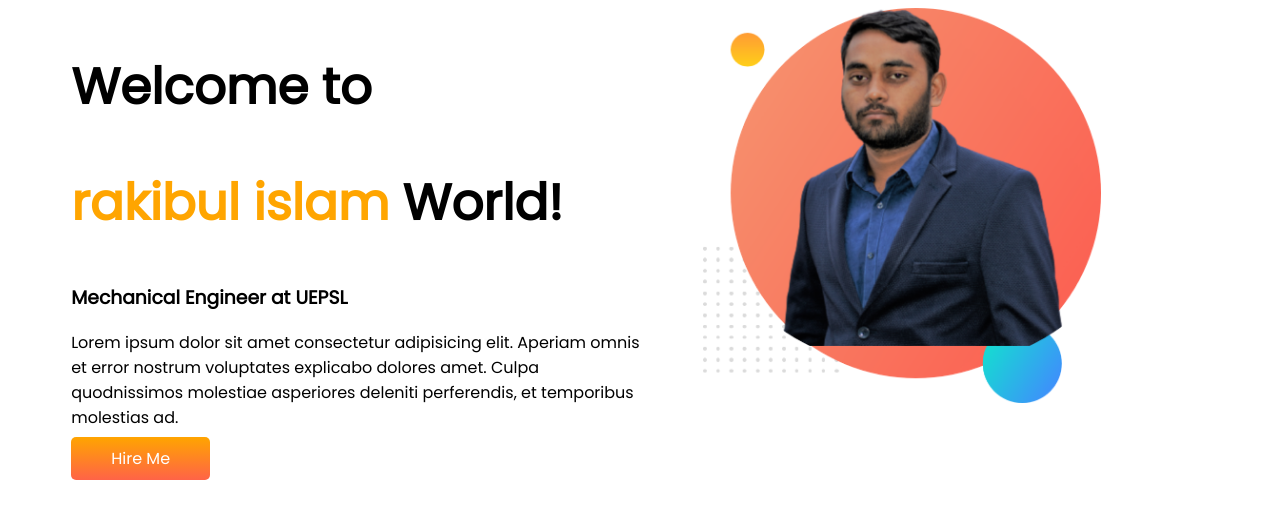
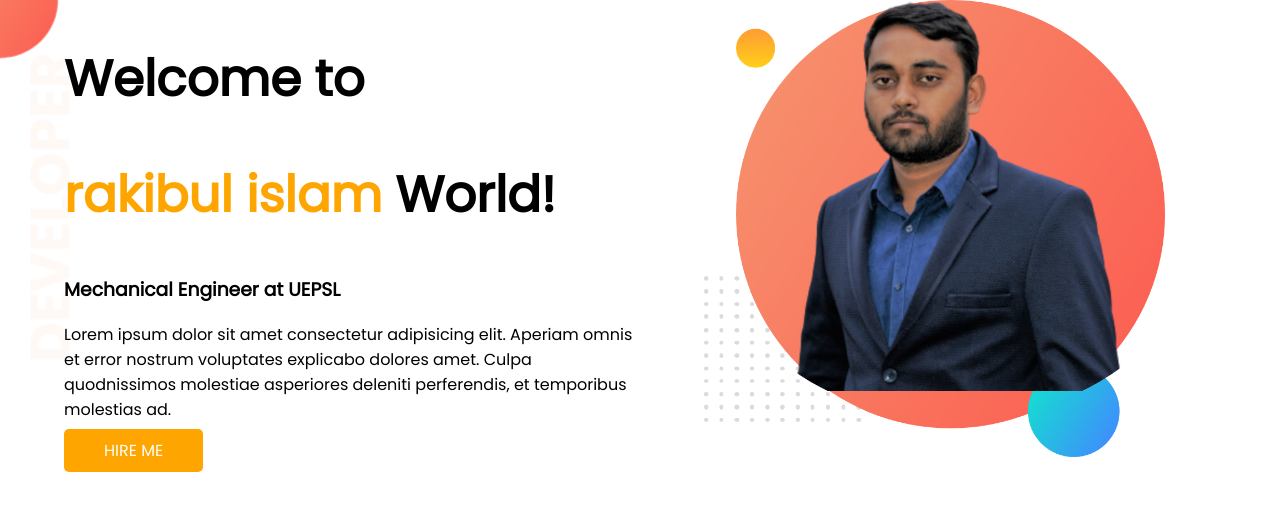
Before and after one commit to rakibulislamsaikat/developer-portfolio, a plain HTML site: page index.html in a window 1280 px wide. Drawn offline with Linux system fonts and the light colour scheme.

Commit message:
top banner

```diff
--- a/index.html
+++ b/index.html
@@ -13,21 +13,20 @@
 </head>
 <body>
 
-    <section>
-        <div class="aa">
+    <section class="top-section">
+        <div class="welcome">
             <h1>Welcome to</h1>
-            <h1><span class="a">rakibul islam</span> World!</h1>
+            <h1><span class="author-name">rakibul islam</span> World!</h1>
             <h3>Mechanical Engineer at UEPSL</h3>
             <P>Lorem ipsum dolor sit amet consectetur adipisicing elit. Aperiam omnis et error nostrum voluptates explicabo dolores amet. Culpa quodnissimos molestiae asperiores deleniti perferendis, et temporibus molestias ad.</P>
-            <a class="link-button" href="https://www.google.com" target="_blank">Hire Me</a>
+            <a class="link-button" href="https://www.google.com" target="_blank">HIRE ME </a>
         </div>
 
-        <div class="aa">
+        <div class="welcome">
             <img src="images/final.png" alt="image about author">
         </div>
     </section>
 
 
-
 </body>
 </html>
--- a/style.css
+++ b/style.css
@@ -1,27 +1,31 @@
 body{
     font-family: 'Poppins', sans-serif;
+    margin: 0px;
 }
 h1{
     font-size: 50px;
 }
-.a{
+.author-name{
     color: orange;
 }
-section{
+.top-section{
     display: flex;
+    background-image: url(images/top-banner.png);
+    background-repeat: no-repeat;
 }
-.aa{
+.welcome{
     width: 50%;
     padding-left: 5%;
 }
-.aa img{
-    width: 70%;
+.welcome img{
+    width: 80%;
 }
 .link-button{
+    padding: 10px 40px;
     text-decoration: none;
-    background-image: linear-gradient(orange, tomato);
+    background-color: orange;
+    border-radius: 5px;
+    background-image: linear-gradient(orange tomato);
     color: white;
-    padding: 10px 40px;
-    border-radius: 5px;
     font-weight: 700px;
 }
```
Also changed, not shown: images/top-banner.png (added).
